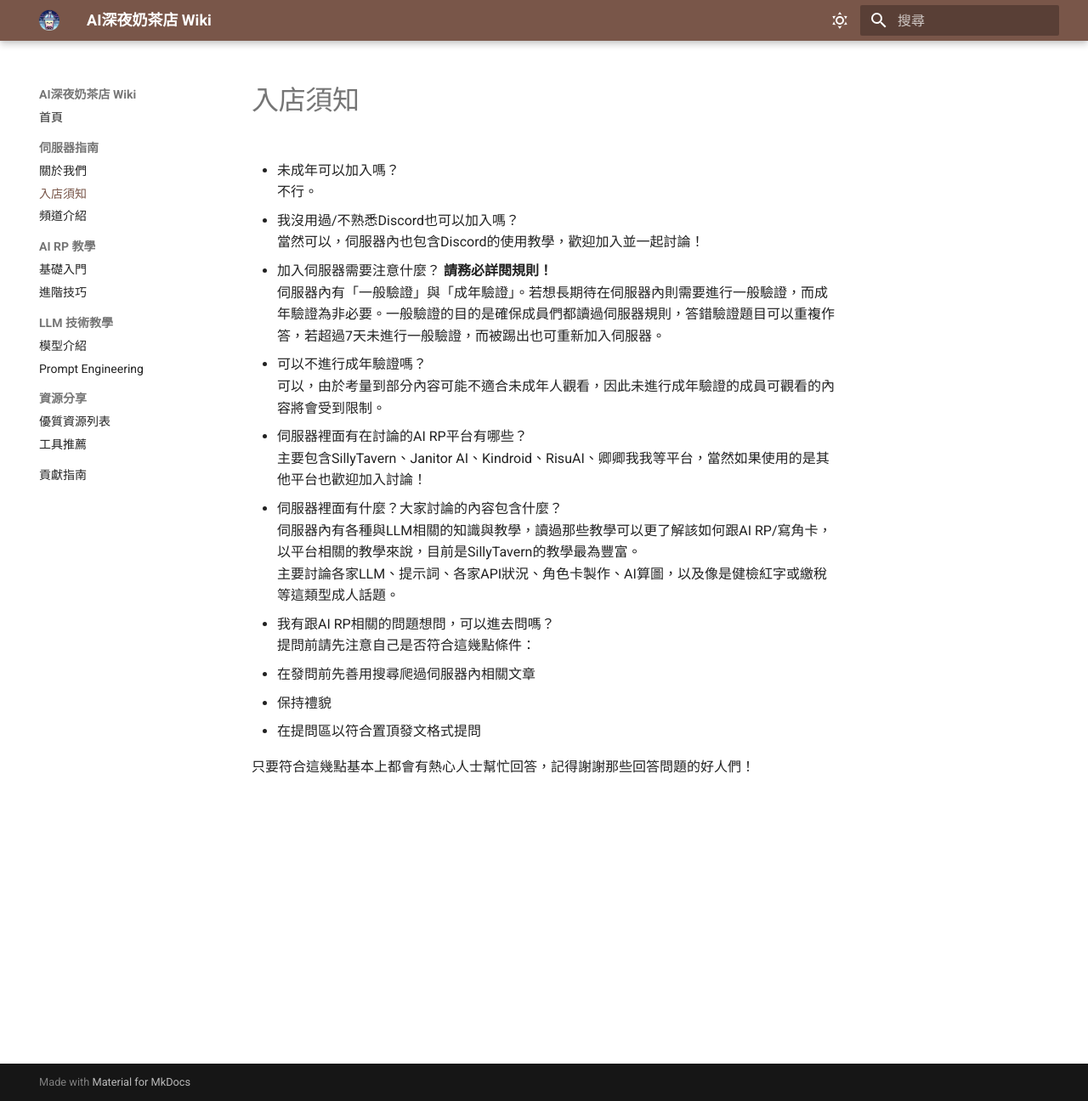
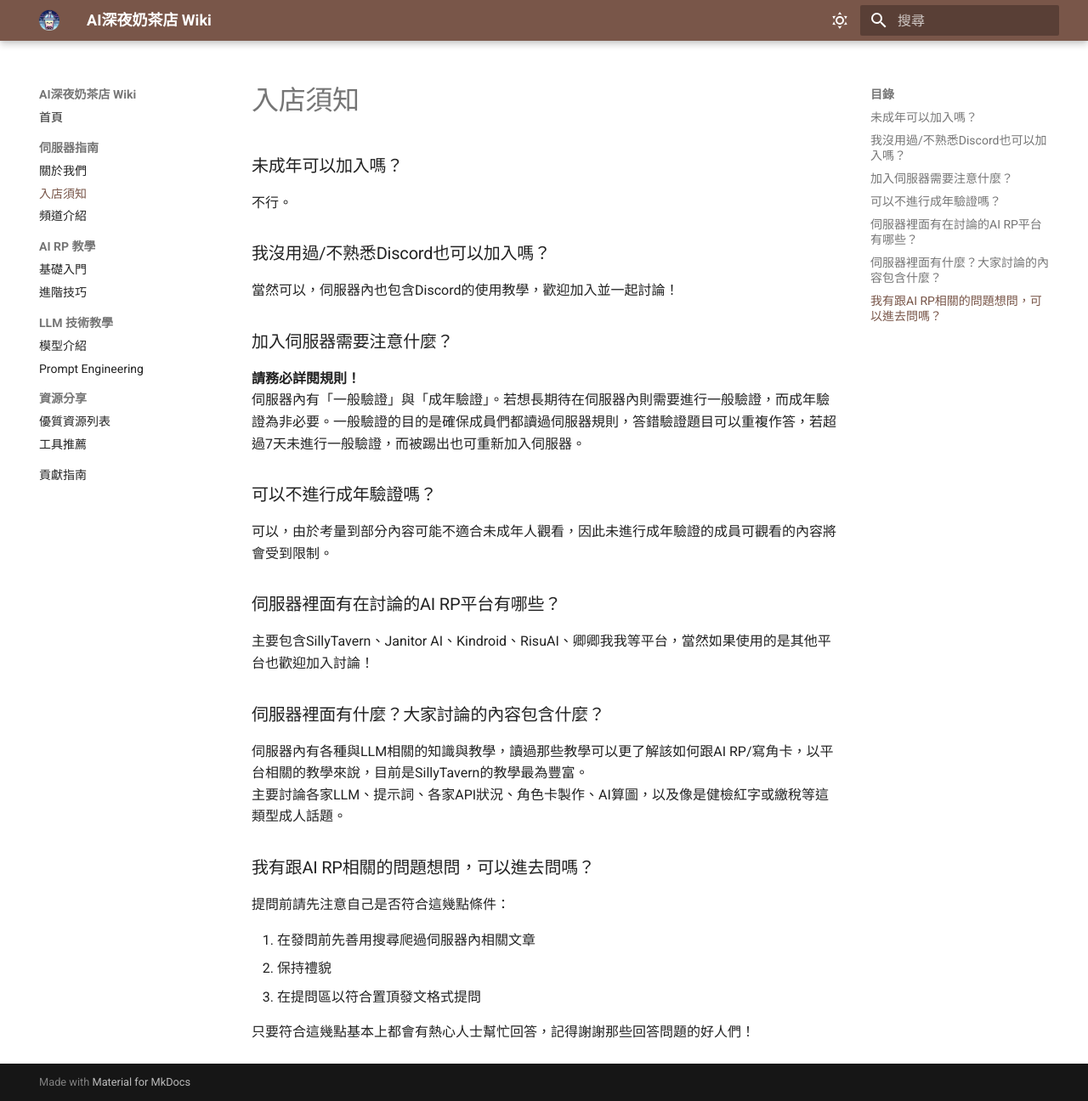
Before and after one commit to Chocochocococo/ai-milktea-wiki, an MkDocs documentation site: the page built from docs/server/rules.md, in a window 1280 px wide and 1296 px high. Shown: the whole window at 85% size. Built offline with MkDocs 1.6.1 and Material for MkDocs 9.7.7, drawn with Linux system fonts in a browser that asks for light colours.

Commit message:
Update rules.md
修正排版。

```diff
--- a/docs/server/rules.md
+++ b/docs/server/rules.md
@@ -7,31 +7,31 @@
   - 介紹
 ---
 
-- 未成年可以加入嗎？
+### 未成年可以加入嗎？
 不行。
 
-- 我沒用過/不熟悉Discord也可以加入嗎？
+### 我沒用過/不熟悉Discord也可以加入嗎？
 當然可以，伺服器內也包含Discord的使用教學，歡迎加入並一起討論！
 
-- 加入伺服器需要注意什麼？
+### 加入伺服器需要注意什麼？
 **請務必詳閱規則！**
 伺服器內有「一般驗證」與「成年驗證」。若想長期待在伺服器內則需要進行一般驗證，而成年驗證為非必要。一般驗證的目的是確保成員們都讀過伺服器規則，答錯驗證題目可以重複作答，若超過7天未進行一般驗證，而被踢出也可重新加入伺服器。
 
-- 可以不進行成年驗證嗎？
+### 可以不進行成年驗證嗎？
 可以，由於考量到部分內容可能不適合未成年人觀看，因此未進行成年驗證的成員可觀看的內容將會受到限制。
 
-- 伺服器裡面有在討論的AI RP平台有哪些？
+### 伺服器裡面有在討論的AI RP平台有哪些？
 主要包含SillyTavern、Janitor AI、Kindroid、RisuAI、卿卿我我等平台，當然如果使用的是其他平台也歡迎加入討論！
 
-- 伺服器裡面有什麼？大家討論的內容包含什麼？
+### 伺服器裡面有什麼？大家討論的內容包含什麼？
 伺服器內有各種與LLM相關的知識與教學，讀過那些教學可以更了解該如何跟AI RP/寫角卡，以平台相關的教學來說，目前是SillyTavern的教學最為豐富。
 主要討論各家LLM、提示詞、各家API狀況、角色卡製作、AI算圖，以及像是健檢紅字或繳稅等這類型成人話題。
 
-- 我有跟AI RP相關的問題想問，可以進去問嗎？
+### 我有跟AI RP相關的問題想問，可以進去問嗎？
 提問前請先注意自己是否符合這幾點條件：
 
-1. 在發問前先善用搜尋爬過伺服器內相關文章
-2. 保持禮貌
-3. 在提問區以符合置頂發文格式提問
+1.  在發問前先善用搜尋爬過伺服器內相關文章
+2.  保持禮貌
+3.  在提問區以符合置頂發文格式提問
 
 只要符合這幾點基本上都會有熱心人士幫忙回答，記得謝謝那些回答問題的好人們！
```
